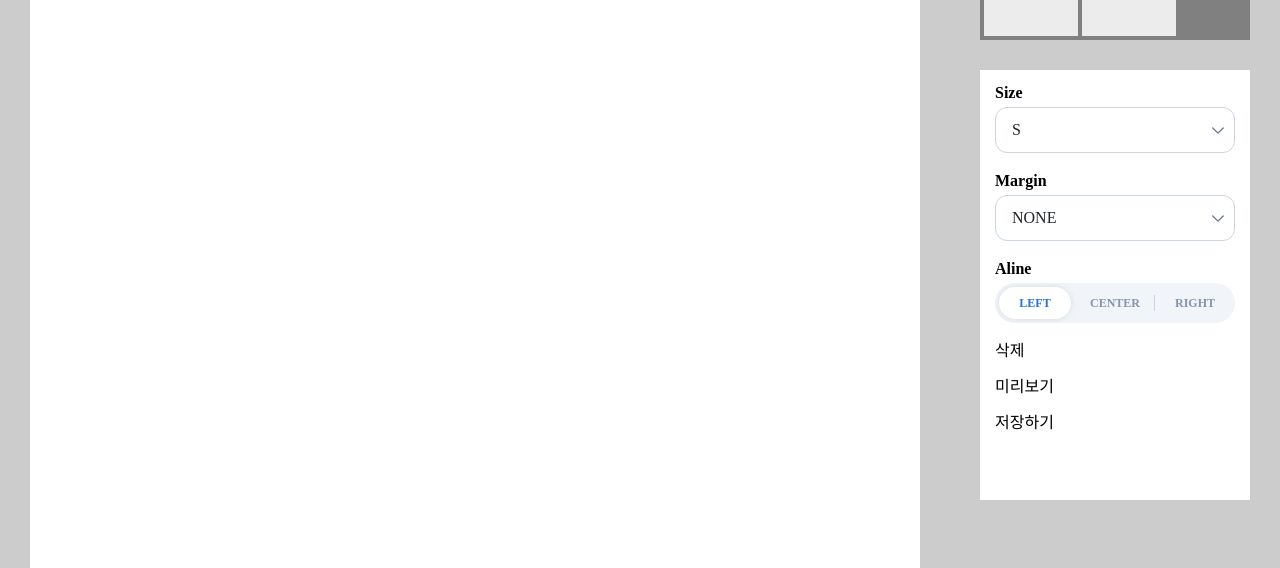
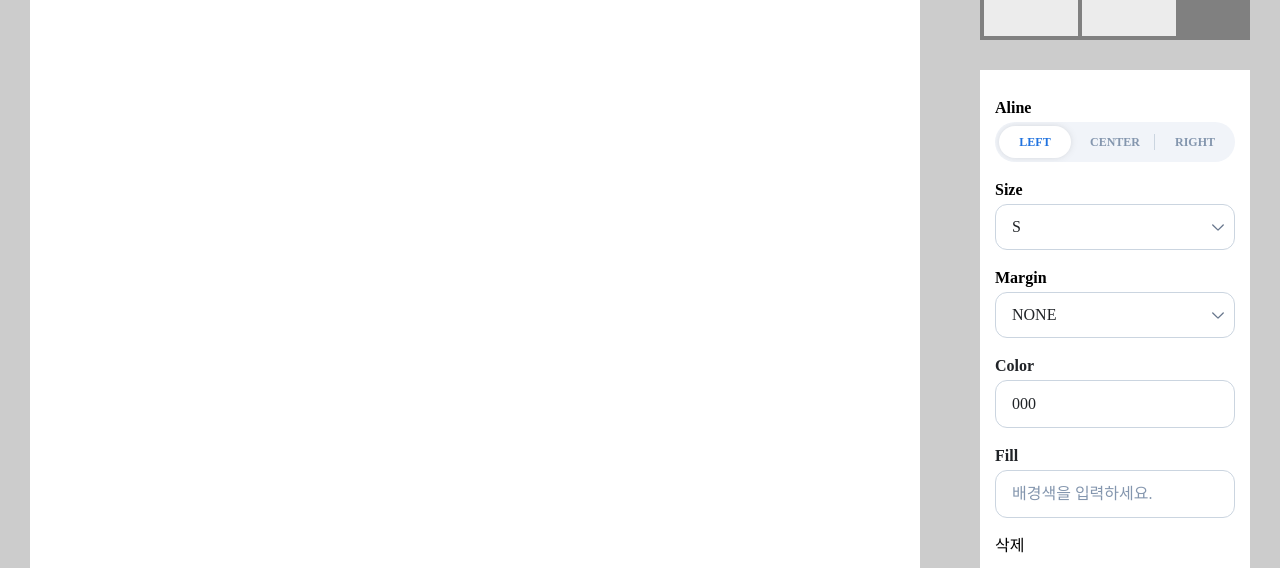
Before and after one commit to jo-duchan/portfolio-editor, a React (Create React App) app: page / in a window 1280 px wide. Both pictures are taken after a click on the button "Title". Shown: the part 190-758 px from the top of the page. Built offline with nearby package versions, Linux system fonts and the light colour scheme; a web font is replaced by a local one.

Commit message:
ToolPanel Option 수정

```diff
--- a/src/components/edit/Editor.tsx
+++ b/src/components/edit/Editor.tsx
@@ -6,6 +6,7 @@ import useCurrentItem from "context/useCurrentItem";
 // UI Components
 import Select from "components/ui/Select";
 import PillTab from "components/ui/PillTab";
+import Input from "components/ui/Input";
 
 // Type
 import {
@@ -17,19 +18,11 @@ import {
   Colume,
 } from "type/contentDataType";
 
-type Option = "FONT" | "MARGIN" | "ALINE" | "GAP" | "COLOR" | "FILL" | "COLUMN";
-
 function Editor() {
   const action = useContentAction();
   const [currentItem, setCurrentItem] = useCurrentItem();
 
-  const onChangeValue = (
-    // e: React.ChangeEvent<HTMLSelectElement | HTMLInputElement>,
-    // type: Option
-    value: string,
-    sort: string
-  ) => {
-    console.log(value);
+  const onChangeValue = (value: string, sort: string) => {
     if (!currentItem || value === undefined) return;
     const updateItme = currentItem;
 
@@ -42,40 +35,27 @@ function Editor() {
         updateItme.option.margin = value as MarginSize;
         break;
       }
+      case "Aline": {
+        updateItme.option.aline = value as Aline;
+        break;
       }
-    // if (!currentItem) return;
-    // const updateItme = currentItem;
-    // switch (type) {
-    //   case "FONT": {
-    //     updateItme.option.size = e.currentTarget.value as FontSize;
-    //     break;
-    //   }
-    //   case "MARGIN": {
-    //     updateItme.option.margin = e.currentTarget.value as MarginSize;
-    //     break;
-    //   }
-    //   case "ALINE": {
-    //     updateItme.option.aline = e.currentTarget.value as Aline;
-    //     break;
-    //   }
-    //   case "GAP": {
-    //     updateItme.option.gap = e.currentTarget.value as Gap;
-    //     break;
-    //   }
-    //   case "FILL": {
-    //     updateItme.option.fill = e.currentTarget.value as string;
-    //     break;
-    //   }
-    //   case "COLOR": {
-    //     updateItme.option.color = e.currentTarget.value as string;
-    //     break;
-    //   }
-    //   case "COLUMN": {
-    //     updateItme.option.column = e.currentTarget.value as Colume;
-    //     break;
-    //   }
-    // }
-    // onChangeHandler(updateItme, currentItem.id);
+      case "Gap": {
+        updateItme.option.gap = value as Gap;
+        break;
+      }
+      case "Column": {
+        updateItme.option.column = value as Colume;
+        break;
+      }
+      case "Fill": {
+        updateItme.option.fill = value as string;
+        break;
+      }
+      case "Color": {
+        updateItme.option.color = value as string;
+        break;
+      }
+    }
     onChangeHandler(updateItme, currentItem.id);
   };
 
@@ -91,128 +71,77 @@ function Editor() {
 
   return (
     <Container>
-      {/* Select Component로 만들자 onClick 이벤트 버블링 컴포넌트로 넣기*/}{" "}
+      {(currentItem?.sort === "TITLE" || currentItem?.sort === "TEXT") && (
+        <PillTab
+          label="Aline"
+          option={["LEFT", "CENTER", "RIGHT"]}
+          value={currentItem?.option?.aline as string}
+          onChange={onChangeValue}
+        />
+      )}
+      {currentItem?.sort === "IMG" && (
+        <PillTab
+          label="Column"
+          option={["1", "2"]}
+          value={currentItem?.option?.column as string}
+          onChange={onChangeValue}
+        />
+      )}
+      {(currentItem?.sort === "TITLE" || currentItem?.sort === "TEXT") && (
         <Select
           label="Size"
-        width={240}
+          width="240"
           placeholder="사이즈를 선택하세요."
           option={["XS", "S", "M", "L", "XL"]}
           value={currentItem?.option?.size as string}
-        states={currentItem?.option?.size ? "DEFAULT" : "DISABLED"}
           onChange={onChangeValue}
         />
+      )}
+      {currentItem?.sort === "GAP" && (
+        <Select
+          label="Gap"
+          width="240"
+          placeholder="공백을 선택하세요."
+          option={["XS", "S", "M", "L", "XL"]}
+          value={currentItem?.option?.gap as string}
+          states={currentItem?.option?.gap ? "DEFAULT" : "DISABLED"}
+          onChange={onChangeValue}
+        />
+      )}
+      {(currentItem?.sort === "TITLE" ||
+        currentItem?.sort === "TEXT" ||
+        currentItem?.sort === "IMG") && (
         <Select
           label="Margin"
-        width={240}
-        placeholder="사이즈를 선택하세요."
+          width="240"
+          placeholder="마진을 선택하세요."
           option={["NONE", "XS", "S", "M", "L", "XL"]}
           value={currentItem?.option?.margin as string}
-        states={currentItem?.option?.margin ? "DEFAULT" : "DISABLED"}
           onChange={onChangeValue}
         />
-      <PillTab
-        label="Aline"
-        option={["LEFT", "CENTER", "RIGHT"]}
-        onChange={(val) => console.log(val)}
+      )}
+
+      {(currentItem?.sort === "TITLE" || currentItem?.sort === "TEXT") && (
+        <Input
+          label="Color"
+          width="240"
+          placeholder="글자색을 입력하세요."
+          value={currentItem?.option?.color as string}
+          onChange={onChangeValue}
         />
-      {/* <Select
-        label="Aline"
-        width={240}
-        placeholder="사이즈를 선택하세요."
-        option={["NONE", "XS", "S", "M", "L", "XL"]}
-        value={currentItem?.option?.margin as string}
-        states={currentItem?.option?.margin ? "DEFAULT" : "DISABLED"}
+      )}
+      {(currentItem?.sort === "TITLE" ||
+        currentItem?.sort === "TEXT" ||
+        currentItem?.sort === "IMG" ||
+        currentItem?.sort === "GAP") && (
+        <Input
+          label="Fill"
+          width="240"
+          placeholder="배경색을 입력하세요."
+          value={currentItem?.option?.fill as string}
           onChange={onChangeValue}
-      /> */}
-      {/* <div className="size">
-        <span>Size</span>
-        <select
-          className="ss"
-          value={currentItem?.option?.size}
-          onChange={(e) => onChangeValue(e, "FONT")}
-          disabled={!currentItem?.option?.size}
-        >
-          <option value="XS">XS</option>
-          <option value="S">S</option>
-          <option value="M">M</option>
-          <option value="L">L</option>
-          <option value="XL">XL</option>
-        </select>
-      </div>
-      <div className="margin">
-        <span>margin</span>
-        <select
-          value={currentItem?.option?.margin}
-          onChange={(e) => onChangeValue(e, "MARGIN")}
-          disabled={!currentItem?.option?.margin}
-        >
-          <option value="NONE">NONE</option>
-          <option value="XS">XS</option>
-          <option value="S">S</option>
-          <option value="M">M</option>
-          <option value="L">L</option>
-          <option value="XL">XL</option>
-        </select>
-      </div>
-      <div className="aline">
-        <span>aline</span>
-        <select
-          value={currentItem?.option?.aline}
-          onChange={(e) => onChangeValue(e, "ALINE")}
-          disabled={!currentItem?.option?.aline}
-        >
-          <option value="LEFT">Left</option>
-          <option value="CENTER">Center</option>
-          <option value="RIGHT">Right</option>
-        </select>
-      </div>
-      <div className="gap">
-        <span>gap</span>
-        <select
-          value={currentItem?.option?.gap}
-          onChange={(e) => onChangeValue(e, "GAP")}
-          disabled={!currentItem?.option?.gap}
-        >
-          <option value="XS">XS</option>
-          <option value="S">S</option>
-          <option value="M">M</option>
-          <option value="L">L</option>
-          <option value="XL">XL</option>
-        </select>
-      </div>
-      <div className="column">
-        <span>column</span>
-        <select
-          value={currentItem?.option?.column}
-          onChange={(e) => onChangeValue(e, "COLUMN")}
-          disabled={!currentItem?.option?.column}
-        >
-          <option value="1">1</option>
-          <option value="2">2</option>
-        </select>
-      </div>
-      <div className="fill">
-        <label>
-          fill
-          <input
-            type="text"
-            value={currentItem?.option?.fill || ""}
-            onChange={(e) => onChangeValue(e, "FILL")}
-            // disabled={!currentItem?.option?.fill}
         />
-        </label>
-      </div>
-      <div className="color">
-        <label>
-          color
-          <input
-            type="text"
-            value={currentItem?.option?.color || ""}
-            onChange={(e) => onChangeValue(e, "COLOR")}
-            // disabled={!currentItem?.option?.fill}
-          />
-        </label>
-      </div> */}
+      )}
       <button type="button" onClick={onDeletHandler} disabled={!currentItem}>
         삭제
       </button>
@@ -229,12 +158,12 @@ function Editor() {
 export default Editor;
 
 const Container = styled.div`
-  padding: 15px;
+  padding: 30px 15px;
   /* color: #fff;
   background: gray; */
   background: #fff;
   display: flex;
   flex-direction: column;
   gap: 20px;
-  height: 400px;
+  height: fit-content;
 `;
--- /dev/null
+++ b/src/components/ui/Input.tsx
@@ -0,0 +1,125 @@
+import React, { useRef, useEffect } from "react";
+import styled from "styled-components";
+
+// Style
+import ColorSystem from "styles/color-system";
+
+// Type
+
+type States = "DEFAULT" | "FOCUSED" | "DISABLED";
+
+interface InputProps {
+  states?: States;
+  width?: string;
+  label: string;
+  placeholder?: string;
+  value: string;
+  onChange: (value: string, label: string) => void;
+}
+
+interface StyledProps {
+  width?: string;
+}
+
+function Input({
+  states,
+  width,
+  label,
+  placeholder,
+  value,
+  onChange,
+}: InputProps) {
+  const InputRef = useRef<HTMLInputElement | null>(null);
+
+  useEffect(() => {
+    if (!InputRef) return;
+
+    if (states === "FOCUSED") {
+      InputRef.current?.focus();
+    }
+  }, [states]);
+
+  return (
+    <Container width={width}>
+      <Label htmlFor={label}>
+        {label}
+        <InputElm
+          type="text"
+          placeholder={placeholder}
+          value={value || ""}
+          onChange={(e) => onChange(e.target.value, label)}
+          disabled={states === "DISABLED"}
+          autoComplete="off"
+          // maxlength="6"
+          maxLength={6}
+          ref={InputRef}
+        />
+      </Label>
+    </Container>
+  );
+}
+
+export default Input;
+
+Input.defaultProps = {
+  states: "DEFAULT",
+  width: "264px",
+  placeholder: "Placeholder",
+  errorText: "Error text",
+};
+
+const Container = styled.div<StyledProps>`
+  width: ${(props) => `${props.width}px`};
+`;
+
+const Label = styled.label`
+  display: flex;
+  flex-direction: column;
+  gap: 6px;
+  font-size: 16px;
+  font-weight: 600;
+  color: ${ColorSystem.Neutral[900]};
+  cursor: pointer;
+  user-select: none;
+`;
+
+const InputElm = styled.input`
+  width: 100%;
+  height: 48px;
+  padding: 12px 16px;
+  border-radius: 12px;
+  border: 1px solid ${ColorSystem.Neutral[300]};
+  background: ${ColorSystem.Neutral[0]};
+  box-sizing: border-box;
+  cursor: pointer;
+  user-select: none;
+  font-size: 16px;
+  font-weight: 400;
+  color: ${ColorSystem.Neutral[900]};
+  transition: 300ms ease-in-out;
+  transition-property: background, border-color, color;
+
+  &::placeholder {
+    color: ${ColorSystem.Neutral[500]};
+  }
+
+  &:hover {
+    border-color: ${ColorSystem.Neutral[400]};
+  }
+
+  &:focus {
+    padding: 13px 17px;
+    border-width: 0px;
+    outline: 2px solid ${ColorSystem.Secondary[600]};
+  }
+
+  &:disabled {
+    background: ${ColorSystem.Neutral[100]};
+    color: ${ColorSystem.Neutral[500]};
+    border-color: ${ColorSystem.Neutral[200]};
+  }
+
+  &:disabled::placeholder {
+    color: ${ColorSystem.Neutral[400]};
+  }
+`;
--- a/src/components/ui/PillTab.tsx
+++ b/src/components/ui/PillTab.tsx
@@ -10,7 +10,8 @@ export type LineType = "LEFT" | "RIGHT" | "NONE";
 interface Props {
   label: string;
   option: string[];
-  onChange: (value: string) => void;
+  value: string;
+  onChange: (value: string, label: string) => void;
 }
 
 interface StyledProps {
@@ -19,13 +20,22 @@ interface StyledProps {
   line?: LineType;
 }
 
-function PillTab({ label, option, onChange }: Props) {
+function PillTab({ label, option, value, onChange }: Props) {
   const [posIdx, setPosIdx] = useState<number>(0);
 
   const handleClick = (item: string, index: number) => {
     setPosIdx(index);
-    onChange(item);
+    onChange(item, label);
   };
+
+  useEffect(() => {
+    option.forEach((item, idx) => {
+      if (item === value) {
+        setPosIdx(idx);
+        return;
+      }
+    });
+  }, [value]);
 
   const calcDirection = (index: number): LineType => {
     if (index !== 0 && index + 1 !== option.length && index < posIdx) {
--- a/src/components/ui/Select.tsx
+++ b/src/components/ui/Select.tsx
@@ -12,7 +12,7 @@ export type States = "DEFAULT" | "DISABLED";
 export type EventType = React.MouseEvent<HTMLDivElement, MouseEvent>;
 
 interface Props {
-  width?: number;
+  width?: string;
   states?: States;
   label: string;
   placeholder?: string;
@@ -23,7 +23,7 @@ interface Props {
 }
 
 interface StyledProps {
-  width?: number;
+  width?: string;
   focused?: boolean;
   states?: States;
 }
@@ -119,8 +119,8 @@ function Select({
 export default Select;
 
 Select.defaultProps = {
-  width: 264,
   states: "DEFAULT",
+  width: "264px",
   placeholder: undefined,
   helpText: undefined,
 };
```
Lines whose indentation alone changed are shown as unchanged.
